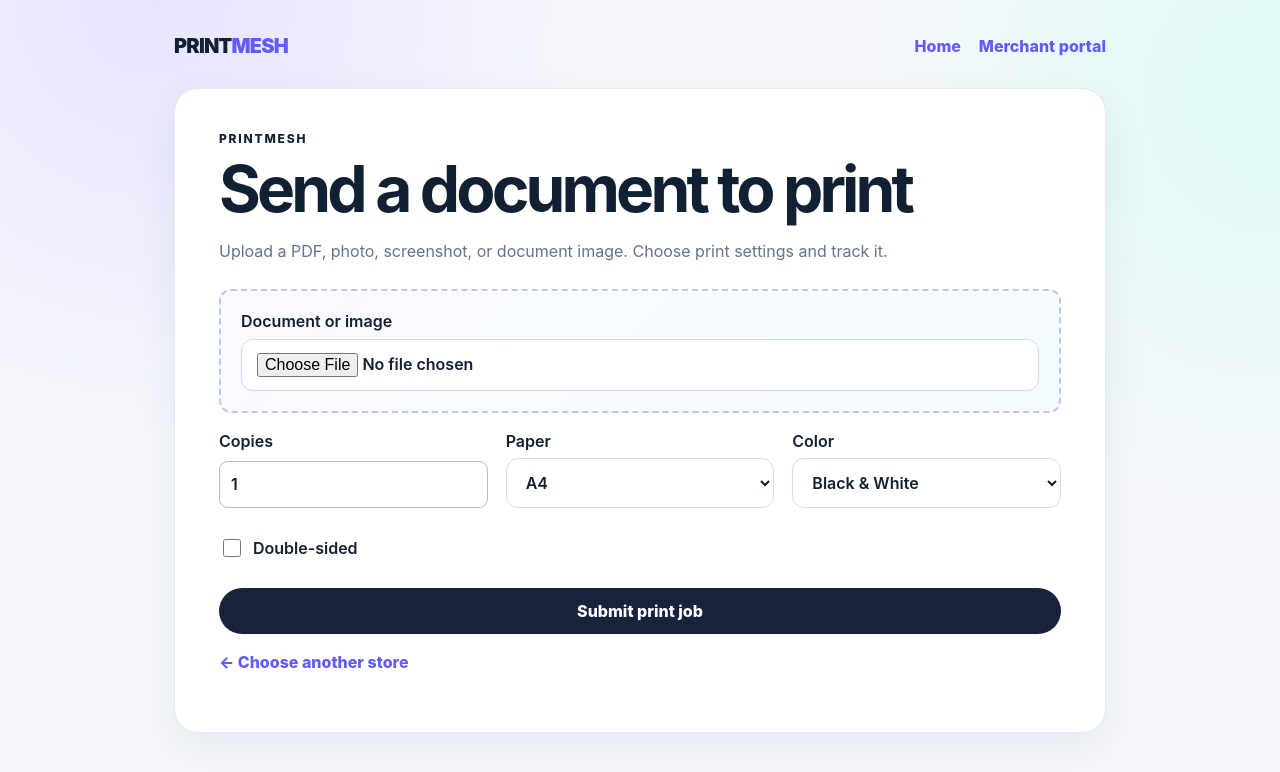
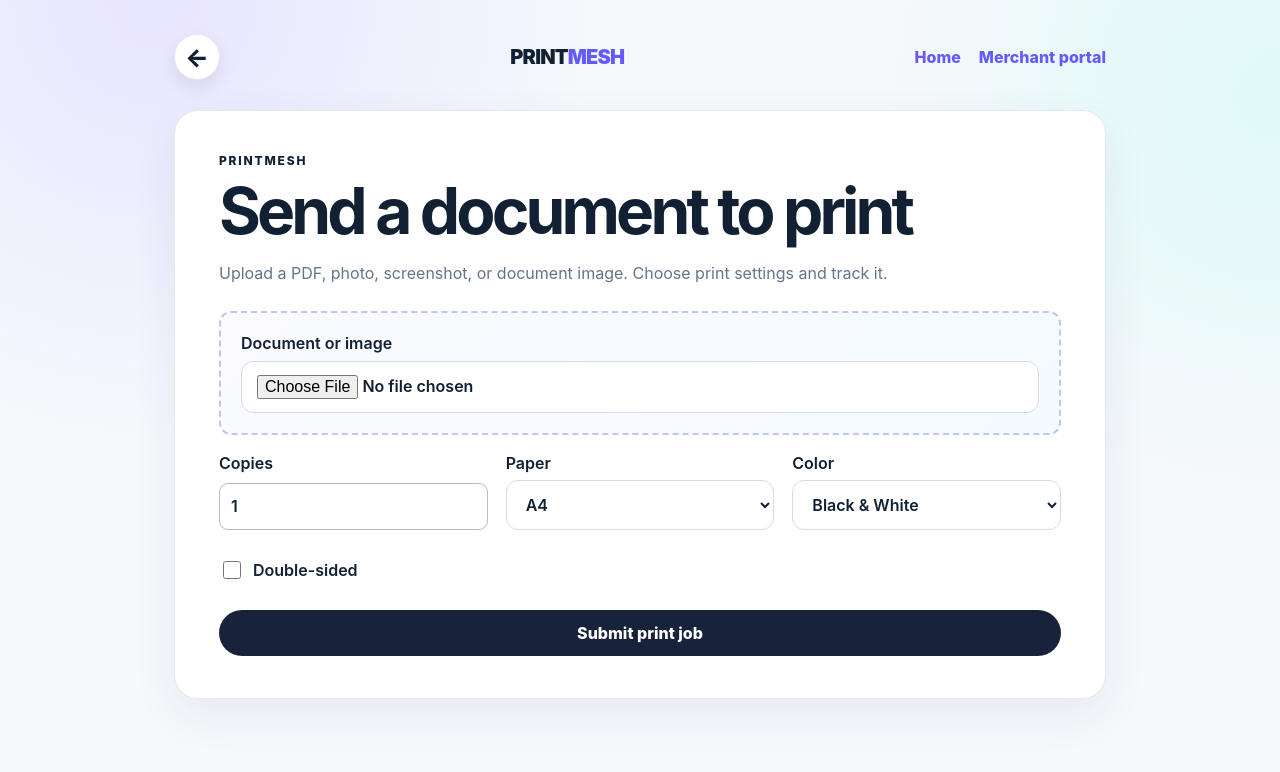
Before and after one commit to akshith-png/PrintMesh, a Next.js app in the folder apps/web/: page /s/00000000-0000-0000-0000-000000000001 in a window 1280 px wide. Shown: the top 772 px of the page. Built offline with nearby package versions, Linux system fonts and the light colour scheme.

Commit message:
add universal back navigation

```diff
--- a/apps/web/src/app/globals.css
+++ b/apps/web/src/app/globals.css
@@ -28,6 +28,7 @@ button:disabled{opacity:.55;cursor:wait}
 .status{display:inline-block;margin:18px 0;padding:10px 15px;border-radius:999px;background:#111;color:#fff;font-weight:800}
 .dashboard-header{display:flex;justify-content:space-between;align-items:flex-start;gap:20px;margin:24px 0}.dashboard-header h1{margin-bottom:8px}.dashboard-header>.status{margin:0}.portal-nav{display:flex;justify-content:space-between;align-items:center;padding:10px 0 30px}.portal-nav>div{display:flex;gap:18px}.portal-nav a:not(.brand),.back-link a{color:var(--violet);font-weight:800;text-decoration:none}.back-link{margin:18px 0}.availability-control{display:flex;align-items:center;gap:12px;margin-top:16px;flex-wrap:wrap}.availability-control button{padding:9px 15px}.auth-card{max-width:760px;margin:10vh auto 0;padding:42px}.auth-card h1{font-size:clamp(42px,6vw,70px)}input,select,textarea{width:100%;padding:13px 15px;border:1px solid #d4dceb;border-radius:12px;background:#fff;color:var(--ink);outline:none}input:focus,select:focus,textarea:focus{border-color:var(--violet);box-shadow:0 0 0 4px #635bff18}.secondary-button{background:#fff;color:var(--ink);border:1px solid var(--line)}
 .customer-print-shell{max-width:980px}.customer-print-card{padding:42px 44px}.customer-print-card h1{font-size:clamp(42px,5.2vw,64px);max-width:760px}.customer-print-card .muted{max-width:680px}.customer-print-card .upload{background:linear-gradient(135deg,#fafaff,#f4fbff);border-color:#bfc8e8}.customer-print-card .grid{gap:18px}.customer-print-card button[type=submit]{background:linear-gradient(110deg,#635bff,#327fe8);box-shadow:0 10px 24px #635bff38}.customer-print-card .check{padding:10px 0}.customer-print-card .check input{width:18px}.customer-print-card .pdf-preview{padding:18px;border-radius:18px;background:#f8f9ff}.customer-print-card .pdf-preview iframe{height:300px}.customer-print-card .image-preview{max-height:300px}
+.floating-back{margin:12px 0}.back-button{width:46px;height:46px;padding:0;border:1px solid var(--line);background:#fff;color:var(--ink);font-size:25px;box-shadow:0 8px 18px #17203718}.back-button:hover{background:#635bff;color:#fff}
 .stats-grid{display:grid;grid-template-columns:repeat(4,1fr);gap:14px;margin:18px 0}.stat-card{padding:22px;border:1px solid var(--line);border-radius:18px;background:#fff;box-shadow:0 10px 24px rgba(30,45,80,.06)}.stat-card span{display:block;color:var(--muted);font-size:13px;font-weight:700}.stat-card strong{display:block;font-size:36px;line-height:1.1;margin-top:10px}
 .resource-list{display:grid;gap:10px;margin-top:18px}.resource-row{display:flex;align-items:center;justify-content:space-between;gap:16px;padding:18px;border:1px solid var(--line);border-radius:14px;background:#fff}.resource-row>div{display:grid;gap:5px}.resource-row span:not(.status){color:var(--muted);font-size:14px}.resource-row .status{margin:0}.form-card{max-width:760px}
 .timeline{padding-left:20px}.timeline li{display:grid;gap:3px;margin:16px 0}.timeline span,.timeline small{color:#666}
--- a/apps/web/src/app/owner/password/page.tsx
+++ b/apps/web/src/app/owner/password/page.tsx
@@ -1,5 +1,5 @@
 "use client";
-import Link from "next/link";
 import { FormEvent, useState } from "react";
 import { createSupabaseBrowserClient } from "@/lib/supabase/browser";
-export default function OwnerPasswordPage(){const [oldPassword,setOld]=useState("");const [nextPassword,setNext]=useState("");const [message,setMessage]=useState("");async function submit(e:FormEvent){e.preventDefault();setMessage("");const supabase=createSupabaseBrowserClient();const {data:{user}}=await supabase.auth.getUser();if(!user?.email){setMessage("Sign in first.");return;}const signed=await supabase.auth.signInWithPassword({email:user.email,password:oldPassword});if(signed.error){setMessage("Current password is incorrect.");return;}const {error}=await supabase.auth.updateUser({password:nextPassword});setMessage(error?.message??"Password changed successfully.");}return <main className="shell"><section className="card"><p className="eyebrow">OWNER SECURITY</p><h1>Change password</h1><form className="form" onSubmit={submit}><label>Current password<input type="password" required value={oldPassword} onChange={e=>setOld(e.target.value)}/></label><label>New password<input type="password" minLength={8} required value={nextPassword} onChange={e=>setNext(e.target.value)}/></label><button className="button primary">Change password</button>{message&&<p className="message">{message}</p>}</form><Link href="/admin">Back to owner console</Link></section></main>}
+import { BackButton } from "@/components/BackButton";
+export default function OwnerPasswordPage(){const[oldPassword,setOld]=useState("");const[nextPassword,setNext]=useState("");const[message,setMessage]=useState("");async function submit(e:FormEvent){e.preventDefault();setMessage("");const supabase=createSupabaseBrowserClient();const{data:{user}}=await supabase.auth.getUser();if(!user?.email){setMessage("Sign in first.");return;}const signed=await supabase.auth.signInWithPassword({email:user.email,password:oldPassword});if(signed.error){setMessage("Current password is incorrect.");return;}const{error}=await supabase.auth.updateUser({password:nextPassword});setMessage(error?.message??"Password changed successfully.");}return <main className="page-shell"><div className="floating-back"><BackButton/></div><section className="card auth-card"><p className="eyebrow">OWNER SECURITY</p><h1>Change password</h1><form className="form" onSubmit={submit}><label>Current password<input type="password" required value={oldPassword} onChange={e=>setOld(e.target.value)}/></label><label>New password<input type="password" minLength={8} required value={nextPassword} onChange={e=>setNext(e.target.value)}/></label><button className="button primary">Change password</button>{message&&<p className="message">{message}</p>}</form></section></main>}
--- a/apps/web/src/app/s/[merchantId]/page.tsx
+++ b/apps/web/src/app/s/[merchantId]/page.tsx
@@ -3,6 +3,7 @@
 import { FormEvent, useState } from "react";
 import { useParams, useRouter } from "next/navigation";
 import Link from "next/link";
+import { BackButton } from "@/components/BackButton";
 
 export default function MerchantPrintPage() {
   const params = useParams<{ merchantId: string }>();
@@ -44,7 +45,7 @@ export default function MerchantPrintPage() {
 
   return (
     <main className="page-shell customer-print-shell">
-      <nav className="portal-nav"><Link className="brand" href="/">PRINT<span>MESH</span></Link><div><Link href="/">Home</Link><Link href="/merchant/login">Merchant portal</Link></div></nav>
+      <nav className="portal-nav"><div><BackButton/></div><Link className="brand" href="/">PRINT<span>MESH</span></Link><div><Link href="/">Home</Link><Link href="/merchant/login">Merchant portal</Link></div></nav>
       <section className="card customer-print-card">
         <p className="eyebrow">PRINTMESH</p>
         <h1>Send a document to print</h1>
@@ -60,7 +61,7 @@ export default function MerchantPrintPage() {
           <label className="check"><input type="checkbox" checked={duplex} onChange={(e) => setDuplex(e.target.checked)} /> Double-sided</label>
           <button disabled={busy || submitted}>{busy ? "Sending to store..." : submitted ? "Print job accepted" : "Submit print job"}</button>
           {message && <p className="message">{message}</p>}
-        </form><p className="back-link"><Link href="/">← Choose another store</Link></p>
+        </form>
         {submitted && <div className="print-confirm" role="status"><div className="printer-animation"><span className="paper-sheet" /></div><strong>Your document is on its way</strong><span>Opening live tracking…</span></div>}
       </section>
     </main>
--- /dev/null
+++ b/apps/web/src/components/BackButton.tsx
@@ -0,0 +1,3 @@
+"use client";
+import { useRouter } from "next/navigation";
+export function BackButton(){const router=useRouter();return <button type="button" className="back-button" aria-label="Go back" onClick={()=>router.back()}>←</button>}
```
